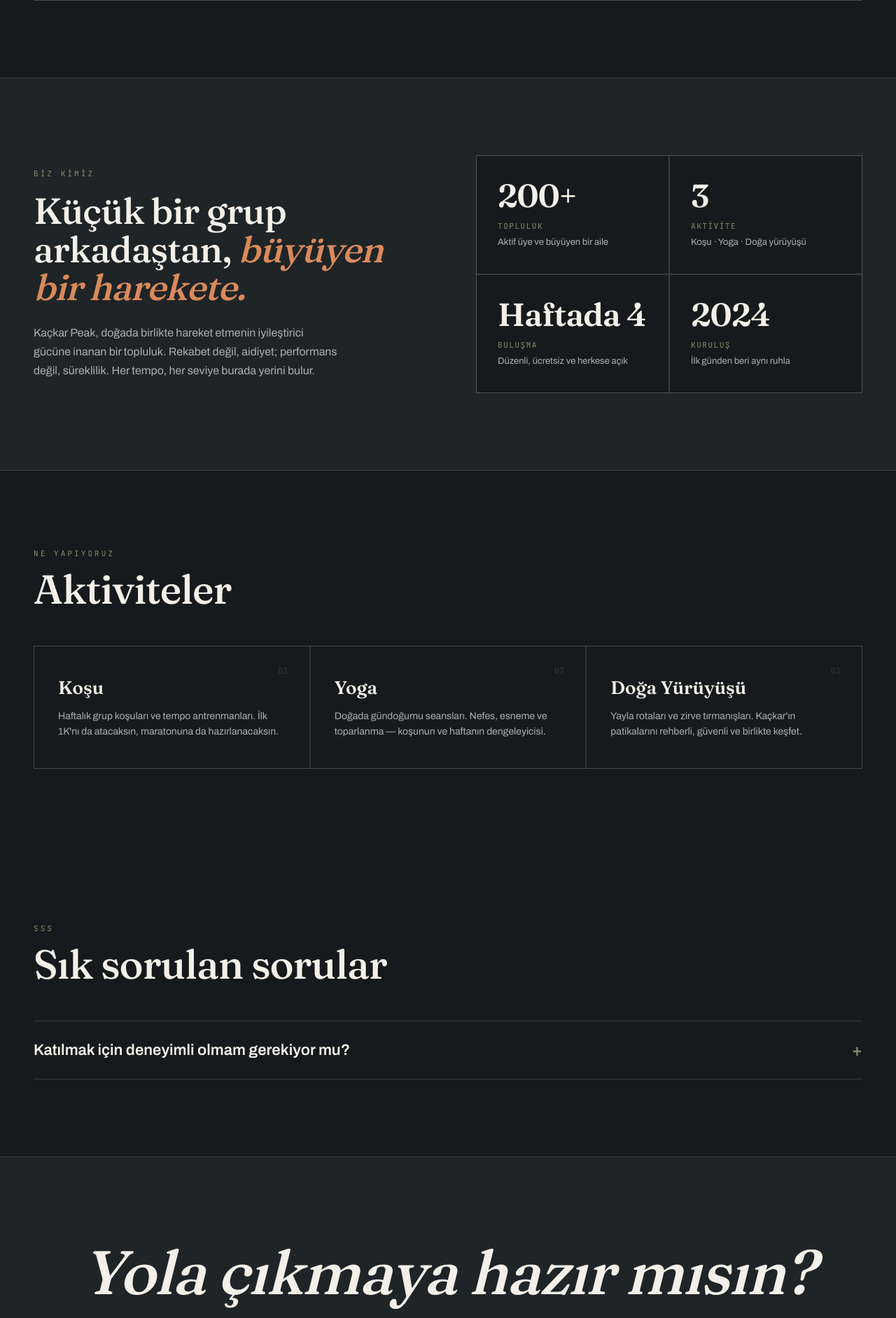
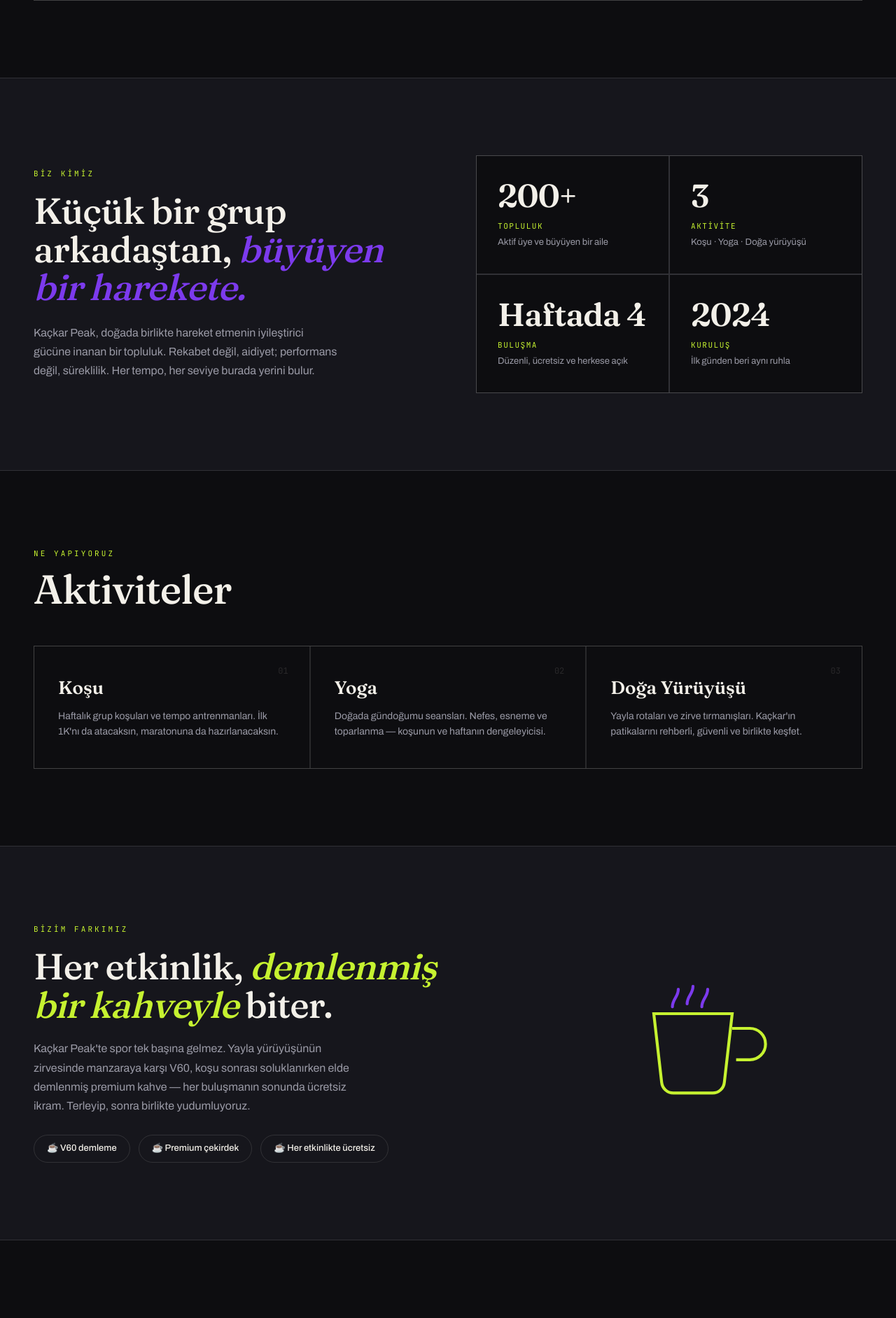
Before and after one commit to cnrcvk7/kackar-peak, a Django app: page / in a window 1280 px wide. Shown: the part 1407-3291 px from the top of the page at 70% size. Run offline with Django 5.2, Linux system fonts and the light colour scheme; data that the repository does not hold is empty.

Commit message:
Logo, marka renkleri, bisiklet ve kahve teması eklendi

```diff
--- a/static/css/site.css
+++ b/static/css/site.css
@@ -1,10 +1,12 @@
 :root{
-    --granite:#171a1c;
-    --granite-2:#1f2427;
+    --granite:#0d0d10;
+    --granite-2:#16161c;
     --snow:#f3f0e9;
-    --mist:#a9b0ae;
-    --moss:#7c9070;
-    --alpenglow:#d98a5b;
+    --mist:#9a9aa6;
+    --moss:#c6f230;
+    --alpenglow:#7c3aed;
+    --violet:#7c3aed;
+    --lime:#c6f230;
     --line:rgba(243,240,233,.12);
     --ease:cubic-bezier(.16,.84,.44,1);
   }
@@ -37,7 +39,7 @@
   header.scrolled{border-color:var(--line);background:rgba(23,26,28,.85)}
   nav{display:flex;align-items:center;justify-content:space-between;height:72px}
   .brand{display:flex;align-items:center;gap:11px;font-weight:800;letter-spacing:.02em;font-size:17px}
-  .brand .mark{width:26px;height:26px}
+    .brand .mark{height:34px;width:34px;object-fit:contain;border-radius:6px}
   .navlinks{display:flex;gap:34px;align-items:center}
   .navlinks a{font-size:13px;font-weight:600;letter-spacing:.04em;color:var(--mist);transition:color .25s;text-transform:uppercase}
   .navlinks a:hover{color:var(--snow)}
@@ -120,11 +122,13 @@
     position:absolute;top:34px;right:32px;font-family:'JetBrains Mono',monospace;
     font-size:10px;letter-spacing:.12em;text-transform:uppercase;padding:5px 10px;border-radius:100px;
   }
-  .b-run{background:rgba(217,138,91,.14);color:var(--alpenglow)}
-  .b-yoga{background:rgba(124,144,112,.16);color:var(--moss)}
+  .b-run{background:rgba(124,58,237,.18);color:#a97cf5}
+  .b-yoga{background:rgba(198,242,48,.14);color:var(--lime)}
   .b-hike{background:rgba(169,176,174,.14);color:var(--mist)}
+  .b-bike{background:rgba(124,58,237,.12);color:#c6a4f7}
   .ev h3{font-family:'Archivo',sans-serif;font-weight:800;font-size:22px;letter-spacing:.01em;margin:26px 0 8px;text-transform:uppercase}
   .ev .meta{font-size:14px;color:var(--mist);margin-bottom:18px}
+    .coffee-note{font-size:13px;color:var(--lime);margin:-8px 0 16px;display:flex;align-items:center;gap:6px;font-weight:500}
   .ev .joinrow{display:flex;align-items:center;justify-content:space-between}
   .ev .count{font-size:12px;color:var(--mist);font-family:'JetBrains Mono',monospace}
   .ev .join{
@@ -208,3 +212,18 @@
     *{animation:none!important;transition:none!important}
     .reveal{opacity:1;transform:none}
   }
+
+
+
+
+  /* ---------- COFFEE ---------- */
+  .coffee{background:var(--granite-2);border-top:1px solid var(--line);border-bottom:1px solid var(--line)}
+  .coffee-grid{display:grid;grid-template-columns:1.3fr 1fr;gap:70px;align-items:center}
+  .coffee h2{font-family:'Fraunces',serif;font-weight:500;font-size:clamp(32px,4.5vw,52px);line-height:1.05;letter-spacing:-.02em;margin:18px 0 22px}
+  .coffee h2 em{font-style:italic;color:var(--lime)}
+  .coffee p{color:var(--mist);font-size:16px;line-height:1.7;max-width:460px;margin-bottom:28px}
+  .coffee-tags{display:flex;flex-wrap:wrap;gap:12px}
+  .coffee-tags span{border:1px solid var(--line);border-radius:100px;padding:9px 18px;font-size:13px;color:var(--snow);font-weight:500}
+  .coffee-art{display:flex;justify-content:center;align-items:center}
+  .coffee-art svg{width:min(280px,80%);height:auto}
+  @media(max-width:900px){.coffee-grid{grid-template-columns:1fr;gap:40px}}
--- a/templates/base.html
+++ b/templates/base.html
@@ -17,11 +17,7 @@
   <div class="wrap">
     <nav>
       <a class="brand" href="{% url 'community:home' %}">
-        <svg class="mark" viewBox="0 0 32 32" fill="none">
-          <path d="M2 27L11 9l5 8 4-6 10 16H2z" fill="#7c9070"/>
-          <path d="M11 9l5 8 2-3-3-5-4z" fill="#f3f0e9"/>
-          <path d="M20 11l4-6 4 6-4 2z" fill="#f3f0e9" opacity=".6"/>
-        </svg>
+        <img class="mark" src="{% static 'img/logo.jpeg' %}" alt="Kaçkar Peak">
         KAÇKAR PEAK
       </a>
       <div class="navlinks">
--- a/templates/community/home.html
+++ b/templates/community/home.html
@@ -63,6 +63,7 @@
         <div class="ev-date"><span class="d">{{ event.start_time|date:"d" }}</span><span class="m">{{ event.start_time|date:"M"|upper }}</span></div>
         <h3>{{ event.title }}</h3>
         <div class="meta">{{ event.location }} · {{ event.start_time|date:"H:i" }}{% if event.distance_km %} · {{ event.distance_km }}K{% endif %}{% if event.level %} · {{ event.level }}{% endif %}</div>
+        {% if event.coffee_note %}<div class="coffee-note">☕ {{ event.coffee_note }}</div>{% endif %}
         <div class="joinrow"><span class="count">{{ event.participant_count }} katılımcı</span><a class="join" href="{% url 'community:events' %}">Katıl</a></div>
       </div>
       {% empty %}
@@ -124,6 +125,37 @@
   </div>
 </section>
 
+</div>
+  </div>
+</section>
+
+<!-- COFFEE -->
+<section class="coffee" id="coffee">
+  <div class="wrap">
+    <div class="coffee-grid">
+      <div class="reveal">
+        <div class="eyebrow" style="color:var(--lime)">Bizim farkımız</div>
+        <h2>Her etkinlik, <em>demlenmiş bir kahveyle</em> biter.</h2>
+        <p>Kaçkar Peak'te spor tek başına gelmez. Yayla yürüyüşünün zirvesinde manzaraya karşı V60, koşu sonrası soluklanırken elde demlenmiş premium kahve — her buluşmanın sonunda ücretsiz ikram. Terleyip, sonra birlikte yudumluyoruz.</p>
+        <div class="coffee-tags">
+          <span>☕ V60 demleme</span>
+          <span>☕ Premium çekirdek</span>
+          <span>☕ Her etkinlikte ücretsiz</span>
+        </div>
+      </div>
+      <div class="coffee-art reveal" aria-hidden="true">
+        <svg viewBox="0 0 200 200" fill="none" xmlns="http://www.w3.org/2000/svg">
+          <path d="M60 70h80l-8 70a12 12 0 01-12 11H80a12 12 0 01-12-11z" stroke="var(--lime)" stroke-width="3"/>
+          <path d="M140 85h18a16 16 0 010 32h-14" stroke="var(--lime)" stroke-width="3"/>
+          <path d="M85 45c0 8-6 10-6 18M100 42c0 8-6 10-6 18M115 45c0 8-6 10-6 18" stroke="var(--violet)" stroke-width="3" stroke-linecap="round"/>
+        </svg>
+      </div>
+    </div>
+  </div>
+</section>
+
+<!-- FAQ -->
+
 <!-- FAQ -->
 <section id="faq">
   <div class="wrap">
```
Also changed, not shown: community/models.py (+8 -4 lines), community/migrations/0002_event_coffee_note_alter_event_activity_type.py (added), static/img/logo.jpeg (added).
